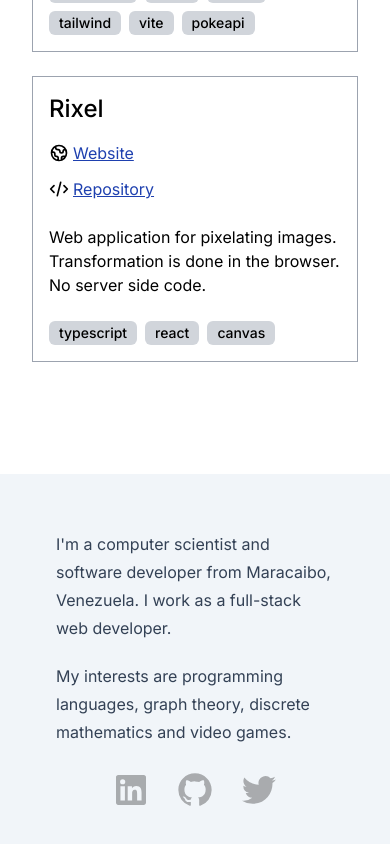
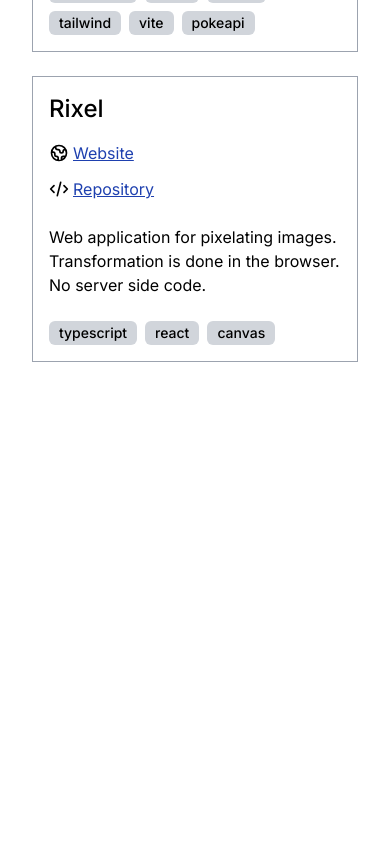
Before and after one commit to simonorono/simonorono-com-v1, a Next.js app: page / in a window 390 px wide. Shown: the part 1163-2007 px from the top of the page. After the commit the page ends 1637 px from the top, so only its background shows below. Built offline with nearby package versions, Linux system fonts and the light colour scheme; what vanilla-lazyload would draw is missing.

Commit message:
Remove footer

```diff
--- a/components/footer.tsx
+++ /dev/null
@@ -1,17 +0,0 @@
-import React from 'react'
-import Bio from './bio'
-import ProfileLinks from './profile-links'
-
-export default function Footer() {
-  return (
-    <div className="flex flex-col space-y-6 bg-slate-100 p-14 lg:hidden">
-      <div className="prose prose-slate">
-        <Bio />
-      </div>
-
-      <div className="flex justify-center space-x-6">
-        <ProfileLinks />
-      </div>
-    </div>
-  )
-}
--- a/components/layout.tsx
+++ b/components/layout.tsx
@@ -1,5 +1,4 @@
 import React, { ReactNode } from 'react'
-import Footer from './footer'
 import Head from 'next/head'
 import Header from './header'
 
@@ -46,8 +45,6 @@ export default function Layout({ children }: Props) {
           <div className="p-8">{children}</div>
 
           <div className="h-20" />
-
-          <Footer />
         </main>
       </>
     </>
--- a/pages/social.tsx
+++ b/pages/social.tsx
@@ -66,7 +66,7 @@ export default function Social() {
         />
       </Head>
 
-      <Layout h1="Social" h2="Where to find me. Social and gaming profiles.">
+      <Layout>
         <div className="mt-14 space-y-6 text-lg sm:max-w-lg">
           <p>
             The only social network I'm active on is Twitter and my handle is{' '}
```
